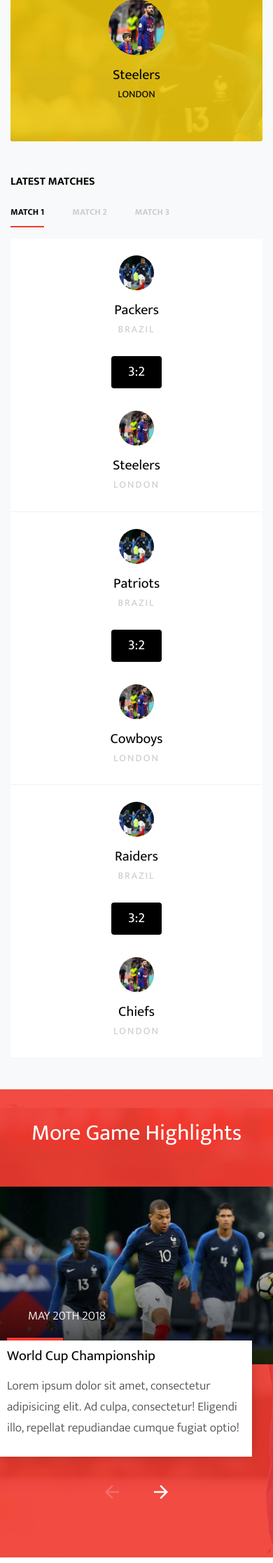
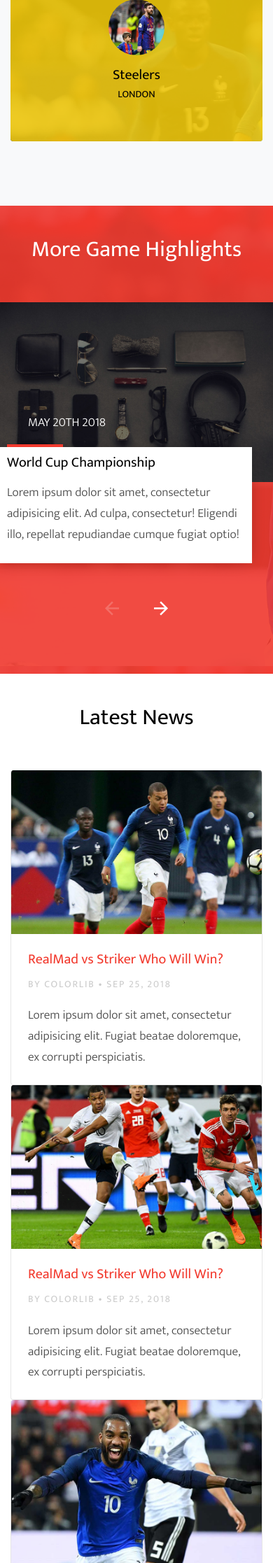
Before and after one commit to hugoespenan/THAY, a PHP site: page /volley/index.html in a window 390 px wide. Shown: the part 1066-3300 px from the top of the page at 70% size. Run offline with PHP 8.4, Linux system fonts and the light colour scheme; some libraries are stand-ins or nearby versions; some web fonts are replaced.

Commit message:
modification : quelque modification apporte a l'acceuil volley mais pas encore de grosse manipulation

```diff
--- a/volley/index.html
+++ b/volley/index.html
@@ -37,7 +37,7 @@
     </div>
 
     <header class="site-navbar absolute transparent" role="banner">
-      <nav class="site-navigation position-relative text-right bg-black text-right" role="navigation">
+      <nav class="site-navigation position-relative text-right bg-black text-md-right" role="navigation">
         <div class="container position-relative">
           <div class="site-logo">
             <a href="index.html"><img src="?" alt=""></a>
@@ -62,7 +62,6 @@
                 </li>
               </ul>
             </li>
-            <li><a href="matches.html">Matches</a></li>
             <li><a href="équipes.html">Équipes</a></li>
             <li><a href="à%20propos.html">À Propos</a></li>
             <li><a href="contact.html">Contact</a></li>
@@ -163,404 +162,6 @@
         </div>
 
         <div class="row">
-          <div class="col-md-12">
-
-            <h2 class="h6 text-uppercase text-black font-weight-bold mb-3">Latest Matches</h2>
-            <div class="site-block-tab">
-              <ul class="nav nav-pills mb-3" id="pills-tab" role="tablist">
-                <li class="nav-item">
-                  <a class="nav-link active" id="pills-home-tab" data-toggle="pill" href="#pills-home" role="tab" aria-controls="pills-home" aria-selected="true">Match 1</a>
-                </li>
-                <li class="nav-item">
-                  <a class="nav-link" id="pills-profile-tab" data-toggle="pill" href="#pills-profile" role="tab" aria-controls="pills-profile" aria-selected="false">Match 2</a>
-                </li>
-                <li class="nav-item">
-                  <a class="nav-link" id="pills-contact-tab" data-toggle="pill" href="#pills-contact" role="tab" aria-controls="pills-contact" aria-selected="false">Match 3</a>
-                </li>
-              </ul>
-              <div class="tab-content" id="pills-tabContent">
-                <div class="tab-pane fade show active" id="pills-home" role="tabpanel" aria-labelledby="pills-home-tab">
-
-                  <div class="row align-items-center">
-                    <div class="col-md-12">
-
-
-                      <div class="row bg-white align-items-center ml-0 mr-0 py-4 match-entry">
-                        <div class="col-md-4 col-lg-4 mb-4 mb-lg-0">
-
-                          <div class="text-center text-lg-left">
-                            <div class="d-block d-lg-flex align-items-center">
-                              <div class="image image-small text-center mb-3 mb-lg-0 mr-lg-3">
-                                <img src="images/img_1_sq.jpg" alt="Image" class="img-fluid">
-                              </div>
-                              <div class="text">
-                                <h3 class="h5 mb-0 text-black">Packers</h3>
-                                <span class="text-uppercase small country">Brazil</span>
-                              </div>
-                            </div>
-                          </div>
-
-                        </div>
-                        <div class="col-md-4 col-lg-4 text-center mb-4 mb-lg-0">
-                          <div class="d-inline-block">
-                            <div class="bg-black py-2 px-4 mb-2 text-white d-inline-block rounded"><span class="h5">3:2</span></div>
-                          </div>
-                        </div>
-
-                        <div class="col-md-4 col-lg-4 text-center text-lg-right">
-                          <div class="">
-                            <div class="d-block d-lg-flex align-items-center">
-                              <div class="image image-small ml-lg-3 mb-3 mb-lg-0 order-2">
-                                <img src="images/img_4_sq.jpg" alt="Image" class="img-fluid">
-                              </div>
-                              <div class="text order-1 w-100">
-                                <h3 class="h5 mb-0 text-black">Steelers</h3>
-                                <span class="text-uppercase small country">London</span>
-                              </div>
-                            </div>
-                          </div>
-                        </div>
-                      </div>
-
-                      <!-- END row -->
-
-                      <div class="row bg-white align-items-center ml-0 mr-0 py-4 match-entry">
-                        <div class="col-md-4 col-lg-4 mb-4 mb-lg-0">
-
-                          <div class="text-center text-lg-left">
-                            <div class="d-block d-lg-flex align-items-center">
-                              <div class="image image-small text-center mb-3 mb-lg-0 mr-lg-3">
-                                <img src="images/img_1_sq.jpg" alt="Image" class="img-fluid">
-                              </div>
-                              <div class="text">
-                                <h3 class="h5 mb-0 text-black">Patriots</h3>
-                                <span class="text-uppercase small country">Brazil</span>
-                              </div>
-                            </div>
-                          </div>
-
-                        </div>
-                        <div class="col-md-4 col-lg-4 text-center mb-4 mb-lg-0">
-                          <div class="d-inline-block">
-                            <div class="bg-black py-2 px-4 mb-2 text-white d-inline-block rounded"><span class="h5">3:2</span></div>
-                          </div>
-                        </div>
-
-                        <div class="col-md-4 col-lg-4 text-center text-lg-right">
-                          <div class="">
-                            <div class="d-block d-lg-flex align-items-center">
-                              <div class="image image-small ml-lg-3 mb-3 mb-lg-0 order-2">
-                                <img src="images/img_4_sq.jpg" alt="Image" class="img-fluid">
-                              </div>
-                              <div class="text order-1 w-100">
-                                <h3 class="h5 mb-0 text-black">Cowboys</h3>
-                                <span class="text-uppercase small country">London</span>
-                              </div>
-                            </div>
-                          </div>
-                        </div>
-                      </div>
-
-                      <!-- END row -->
-
-                      <div class="row bg-white align-items-center ml-0 mr-0 py-4 match-entry">
-                        <div class="col-md-4 col-lg-4 mb-4 mb-lg-0">
-
-                          <div class="text-center text-lg-left">
-                            <div class="d-block d-lg-flex align-items-center">
-                              <div class="image image-small text-center mb-3 mb-lg-0 mr-lg-3">
-                                <img src="images/img_1_sq.jpg" alt="Image" class="img-fluid">
-                              </div>
-                              <div class="text">
-                                <h3 class="h5 mb-0 text-black">Raiders</h3>
-                                <span class="text-uppercase small country">Brazil</span>
-                              </div>
-                            </div>
-                          </div>
-
-                        </div>
-                        <div class="col-md-4 col-lg-4 text-center mb-4 mb-lg-0">
-                          <div class="d-inline-block">
-                            <div class="bg-black py-2 px-4 mb-2 text-white d-inline-block rounded"><span class="h5">3:2</span></div>
-                          </div>
-                        </div>
-
-                        <div class="col-md-4 col-lg-4 text-center text-lg-right">
-                          <div class="">
-                            <div class="d-block d-lg-flex align-items-center">
-                              <div class="image image-small ml-lg-3 mb-3 mb-lg-0 order-2">
-                                <img src="images/img_4_sq.jpg" alt="Image" class="img-fluid">
-                              </div>
-                              <div class="text order-1 w-100">
-                                <h3 class="h5 mb-0 text-black">Chiefs</h3>
-                                <span class="text-uppercase small country">London</span>
-                              </div>
-                            </div>
-                          </div>
-                        </div>
-                      </div>
-
-                      <!-- END row -->
-
-                    </div>
-
-                  </div>
-                </div>
-                <div class="tab-pane fade" id="pills-profile" role="tabpanel" aria-labelledby="pills-profile-tab">
-                  <div class="row align-items-center">
-                    <div class="col-md-12">
-
-
-                      <div class="row bg-white align-items-center ml-0 mr-0 py-4 match-entry">
-                        <div class="col-md-4 col-lg-4 mb-4 mb-lg-0">
-
-                          <div class="text-center text-lg-left">
-                            <div class="d-block d-lg-flex align-items-center">
-                              <div class="image image-small text-center mb-3 mb-lg-0 mr-lg-3">
-                                <img src="images/img_1_sq.jpg" alt="Image" class="img-fluid">
-                              </div>
-                              <div class="text">
-                                <h3 class="h5 mb-0 text-black">Packers</h3>
-                                <span class="text-uppercase small country">Brazil</span>
-                              </div>
-                            </div>
-                          </div>
-
-                        </div>
-                        <div class="col-md-4 col-lg-4 text-center mb-4 mb-lg-0">
-                          <div class="d-inline-block">
-                            <div class="bg-black py-2 px-4 mb-2 text-white d-inline-block rounded"><span class="h5">3:2</span></div>
-                          </div>
-                        </div>
-
-                        <div class="col-md-4 col-lg-4 text-center text-lg-right">
-                          <div class="">
-                            <div class="d-block d-lg-flex align-items-center">
-                              <div class="image image-small ml-lg-3 mb-3 mb-lg-0 order-2">
-                                <img src="images/img_4_sq.jpg" alt="Image" class="img-fluid">
-                              </div>
-                              <div class="text order-1 w-100">
-                                <h3 class="h5 mb-0 text-black">Steelers</h3>
-                                <span class="text-uppercase small country">London</span>
-                              </div>
-                            </div>
-                          </div>
-                        </div>
-                      </div>
-
-                      <!-- END row -->
-
-                      <div class="row bg-white align-items-center ml-0 mr-0 py-4 match-entry">
-                        <div class="col-md-4 col-lg-4 mb-4 mb-lg-0">
-
-                          <div class="text-center text-lg-left">
-                            <div class="d-block d-lg-flex align-items-center">
-                              <div class="image image-small text-center mb-3 mb-lg-0 mr-lg-3">
-                                <img src="images/img_1_sq.jpg" alt="Image" class="img-fluid">
-                              </div>
-                              <div class="text">
-                                <h3 class="h5 mb-0 text-black">Patriots</h3>
-                                <span class="text-uppercase small country">Brazil</span>
-                              </div>
-                            </div>
-                          </div>
-
-                        </div>
-                        <div class="col-md-4 col-lg-4 text-center mb-4 mb-lg-0">
-                          <div class="d-inline-block">
-                            <div class="bg-black py-2 px-4 mb-2 text-white d-inline-block rounded"><span class="h5">3:2</span></div>
-                          </div>
-                        </div>
-
-                        <div class="col-md-4 col-lg-4 text-center text-lg-right">
-                          <div class="">
-                            <div class="d-block d-lg-flex align-items-center">
-                              <div class="image image-small ml-lg-3 mb-3 mb-lg-0 order-2">
-                                <img src="images/img_4_sq.jpg" alt="Image" class="img-fluid">
-                              </div>
-                              <div class="text order-1 w-100">
-                                <h3 class="h5 mb-0 text-black">Cowboys</h3>
-                                <span class="text-uppercase small country">London</span>
-                              </div>
-                            </div>
-                          </div>
-                        </div>
-                      </div>
-
-                      <!-- END row -->
-
-                      <div class="row bg-white align-items-center ml-0 mr-0 py-4 match-entry">
-                        <div class="col-md-4 col-lg-4 mb-4 mb-lg-0">
-
-                          <div class="text-center text-lg-left">
-                            <div class="d-block d-lg-flex align-items-center">
-                              <div class="image image-small text-center mb-3 mb-lg-0 mr-lg-3">
-                                <img src="images/img_1_sq.jpg" alt="Image" class="img-fluid">
-                              </div>
-                              <div class="text">
-                                <h3 class="h5 mb-0 text-black">Raiders</h3>
-                                <span class="text-uppercase small country">Brazil</span>
-                              </div>
-                            </div>
-                          </div>
-
-                        </div>
-                        <div class="col-md-4 col-lg-4 text-center mb-4 mb-lg-0">
-                          <div class="d-inline-block">
-                            <div class="bg-black py-2 px-4 mb-2 text-white d-inline-block rounded"><span class="h5">3:2</span></div>
-                          </div>
-                        </div>
-
-                        <div class="col-md-4 col-lg-4 text-center text-lg-right">
-                          <div class="">
-                            <div class="d-block d-lg-flex align-items-center">
-                              <div class="image image-small ml-lg-3 mb-3 mb-lg-0 order-2">
-                                <img src="images/img_4_sq.jpg" alt="Image" class="img-fluid">
-                              </div>
-                              <div class="text order-1 w-100">
-                                <h3 class="h5 mb-0 text-black">Chiefs</h3>
-                                <span class="text-uppercase small country">London</span>
-                              </div>
-                            </div>
-                          </div>
-                        </div>
-                      </div>
-
-                      <!-- END row -->
-
-                    </div>
-
-                  </div>
-                </div>
-                <div class="tab-pane fade" id="pills-contact" role="tabpanel" aria-labelledby="pills-contact-tab">
-                  <div class="row align-items-center">
-                    <div class="col-md-12">
-
-
-                      <div class="row bg-white align-items-center ml-0 mr-0 py-4 match-entry">
-                        <div class="col-md-4 col-lg-4 mb-4 mb-lg-0">
-
-                          <div class="text-center text-lg-left">
-                            <div class="d-block d-lg-flex align-items-center">
-                              <div class="image image-small text-center mb-3 mb-lg-0 mr-lg-3">
-                                <img src="images/img_1_sq.jpg" alt="Image" class="img-fluid">
-                              </div>
-                              <div class="text">
-                                <h3 class="h5 mb-0 text-black">Packers</h3>
-                                <span class="text-uppercase small country">Brazil</span>
-                              </div>
-                            </div>
-                          </div>
-
-                        </div>
-                        <div class="col-md-4 col-lg-4 text-center mb-4 mb-lg-0">
-                          <div class="d-inline-block">
-                            <div class="bg-black py-2 px-4 mb-2 text-white d-inline-block rounded"><span class="h5">3:2</span></div>
-                          </div>
-                        </div>
-
-                        <div class="col-md-4 col-lg-4 text-center text-lg-right">
-                          <div class="">
-                            <div class="d-block d-lg-flex align-items-center">
-                              <div class="image image-small ml-lg-3 mb-3 mb-lg-0 order-2">
-                                <img src="images/img_4_sq.jpg" alt="Image" class="img-fluid">
-                              </div>
-                              <div class="text order-1 w-100">
-                                <h3 class="h5 mb-0 text-black">Steelers</h3>
-                                <span class="text-uppercase small country">London</span>
-                              </div>
-                            </div>
-                          </div>
-                        </div>
-                      </div>
-
-                      <!-- END row -->
-
-                      <div class="row bg-white align-items-center ml-0 mr-0 py-4 match-entry">
-                        <div class="col-md-4 col-lg-4 mb-4 mb-lg-0">
-
-                          <div class="text-center text-lg-left">
-                            <div class="d-block d-lg-flex align-items-center">
-                              <div class="image image-small text-center mb-3 mb-lg-0 mr-lg-3">
-                                <img src="images/img_1_sq.jpg" alt="Image" class="img-fluid">
-                              </div>
-                              <div class="text">
-                                <h3 class="h5 mb-0 text-black">Patriots</h3>
-                                <span class="text-uppercase small country">Brazil</span>
-                              </div>
-                            </div>
-                          </div>
-
-                        </div>
-                        <div class="col-md-4 col-lg-4 text-center mb-4 mb-lg-0">
-                          <div class="d-inline-block">
-                            <div class="bg-black py-2 px-4 mb-2 text-white d-inline-block rounded"><span class="h5">3:2</span></div>
-                          </div>
-                        </div>
-
-                        <div class="col-md-4 col-lg-4 text-center text-lg-right">
-                          <div class="">
-                            <div class="d-block d-lg-flex align-items-center">
-                              <div class="image image-small ml-lg-3 mb-3 mb-lg-0 order-2">
-                                <img src="images/img_4_sq.jpg" alt="Image" class="img-fluid">
-                              </div>
-                              <div class="text order-1 w-100">
-                                <h3 class="h5 mb-0 text-black">Cowboys</h3>
-                                <span class="text-uppercase small country">London</span>
-                              </div>
-                            </div>
-                          </div>
-                        </div>
-                      </div>
-
-                      <!-- END row -->
-
-                      <div class="row bg-white align-items-center ml-0 mr-0 py-4 match-entry">
-                        <div class="col-md-4 col-lg-4 mb-4 mb-lg-0">
-
-                          <div class="text-center text-lg-left">
-                            <div class="d-block d-lg-flex align-items-center">
-                              <div class="image image-small text-center mb-3 mb-lg-0 mr-lg-3">
-                                <img src="images/img_1_sq.jpg" alt="Image" class="img-fluid">
-                              </div>
-                              <div class="text">
-                                <h3 class="h5 mb-0 text-black">Raiders</h3>
-                                <span class="text-uppercase small country">Brazil</span>
-                              </div>
-                            </div>
-                          </div>
-
-                        </div>
-                        <div class="col-md-4 col-lg-4 text-center mb-4 mb-lg-0">
-                          <div class="d-inline-block">
-                            <div class="bg-black py-2 px-4 mb-2 text-white d-inline-block rounded"><span class="h5">3:2</span></div>
-                          </div>
-                        </div>
-
-                        <div class="col-md-4 col-lg-4 text-center text-lg-right">
-                          <div class="">
-                            <div class="d-block d-lg-flex align-items-center">
-                              <div class="image image-small ml-lg-3 mb-3 mb-lg-0 order-2">
-                                <img src="images/img_4_sq.jpg" alt="Image" class="img-fluid">
-                              </div>
-                              <div class="text order-1 w-100">
-                                <h3 class="h5 mb-0 text-black">Chiefs</h3>
-                                <span class="text-uppercase small country">London</span>
-                              </div>
-                            </div>
-                          </div>
-                        </div>
-                      </div>
-
-                      <!-- END row -->
-
-                    </div>
-
-                  </div>
-                </div>
-              </div>
-            </div>
-          </div>
         </div>
       </div>
     </div>
@@ -580,9 +181,11 @@
         <div class="item">
           <!-- uses .block-12 -->
           <div class="block-12">
-            <figure>
-              <img src="images/img_1.jpg" alt="Image" class="img-fluid">
-            </figure>
+            <a class="portfolio-link" href="../volley/index.html">
+              <div class="portfolio-hover">
+                  <div class="portfolio-hover-content"><i class="fas fa-plus fa-3x"></i></div>
+              </div>
+            <img src="../assets/img/1.jpg" alt="Image" class="img-fluid"></a>
             <div class="text">
               <span class="meta">May 20th 2018</span>
               <div class="text-inner">
```
Also changed, not shown: volley/css/style.css (+84 -0 lines).
